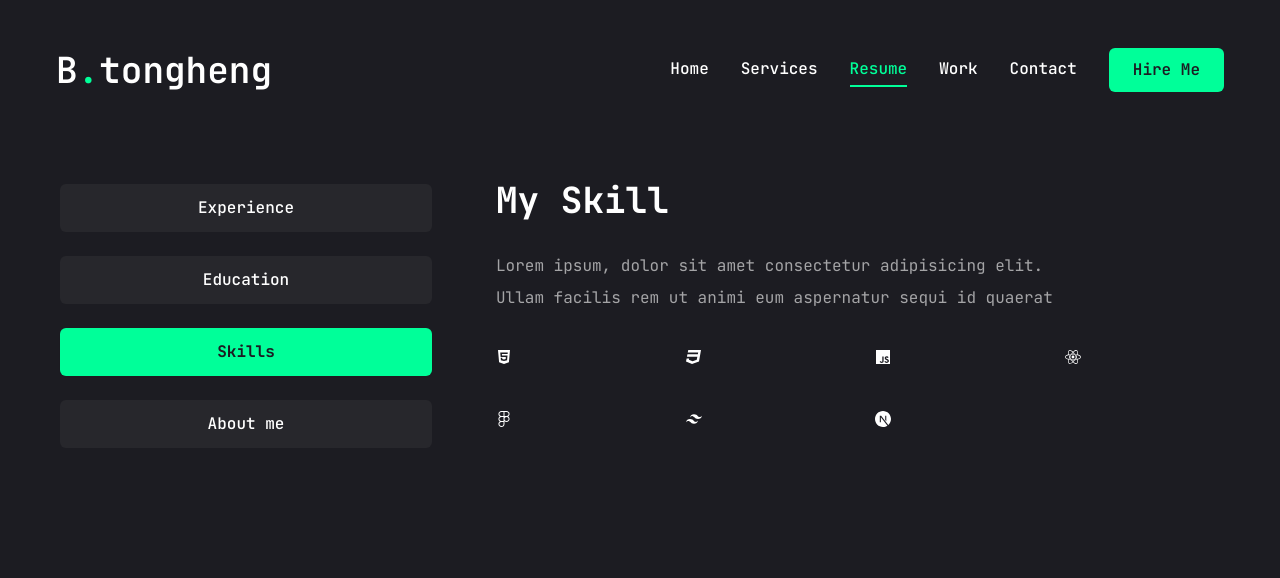
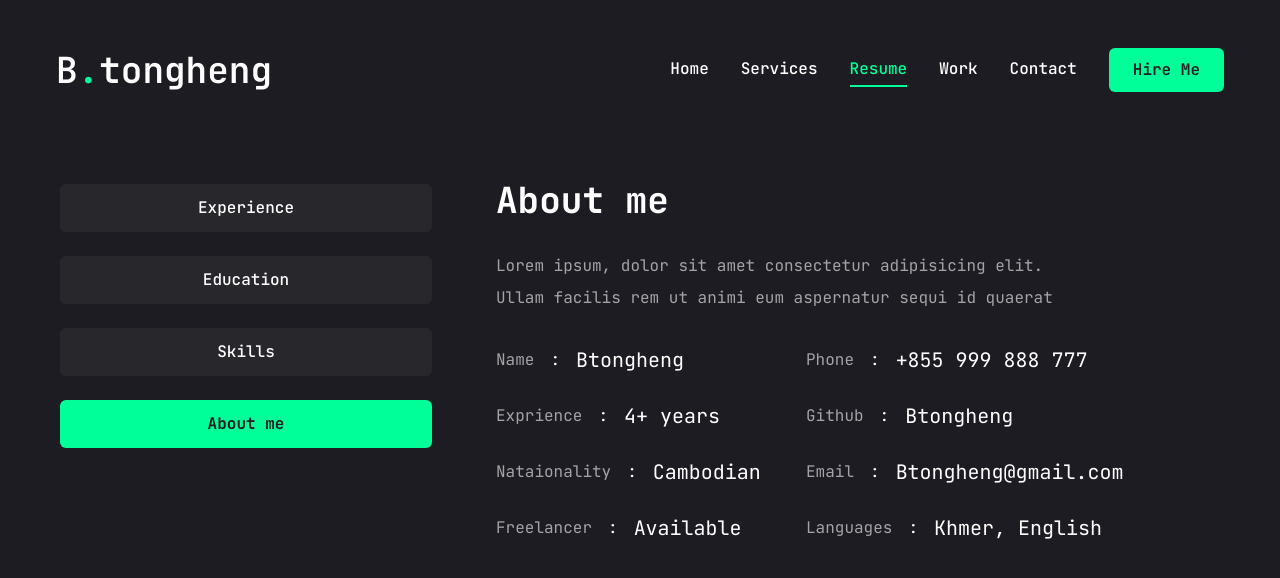
Before and after one commit to seanghaihan/portfolio2.0, a Next.js app: page /resume in a window 1280 px wide. Shown: the top 578 px of the page. Built offline with nearby package versions, Linux system fonts and the light colour scheme.

Commit message:
update resume page

```diff
--- a/app/resume/page.jsx
+++ b/app/resume/page.jsx
@@ -26,6 +26,14 @@
       name: "JavaScript",
     },
     {
+      icon: <SiTailwindcss />,
+      name: "Tailwind CSS",
+    },
+    {
+      icon: <SiNextdotjs />,
+      name: "Next JS",
+    },
+    {
       icon: <FaReact />,
       name: "React JS",
     },
@@ -33,21 +41,12 @@
       icon: <FaFigma />,
       name: "Figma",
     },
-    {
-      icon: <SiTailwindcss />,
-      name: "Tailwind CSS",
-    },
-    {
-      icon: <SiNextdotjs />,
-      name: "Next JS",
-    },
 
   ]
 }
 
 // about data
-const about = [
-  {
+const about = {
     title: "About me",
     desc: 'Lorem ipsum, dolor sit amet consectetur adipisicing elit. Ullam facilis rem ut animi eum aspernatur sequi id quaerat',
     info: [
@@ -79,10 +78,12 @@
         fieldName: "Freelancer",
         fieldValue: "Available",
       },
-
+      {
+        fieldName: "Languages",
+        fieldValue: "Khmer, English",
+      },
     ]
-  }
-]
+}
 
 // experience data
 const experience = {
@@ -153,7 +154,7 @@
   >
     <div className="container mx-auto">
       <Tabs
-        defaultValue="skills"
+        defaultValue="about"
         className="flex flex-col lg:flex-row gap-[60px]"
       >
         <TabsList className="flex flex-col gap-6 w-full max-w-[380px] mx-auto lg:mx-0">
@@ -227,13 +228,13 @@
               <p className="max-w-[600px] text-white/60 mx-auto lg:mx-0">
                 {skills.desc}
               </p>
-            <ul className="grid grid-cols-2 sm:grid-cols-3 md:grid-cols-4 lg:gap-[30px]">
+            <ul className="grid grid-cols-2 sm:grid-cols-3 md:grid-cols-4 lg:gap-[30px] gap-4">
                   {skills.skillList.map(skill =>
                     <li key={skill.name}>
-                      <TooltipProvider>
+                      <TooltipProvider delayDuration={100}>
                       <Tooltip>
-                        <TooltipTrigger>
-                        {skill.icon}
+                        <TooltipTrigger className="w-full h-[150px] bg-[#232329] rounded-lg flex justify-center items-center group">
+                        <div className="text-6xl group-hover:text-accent transition-all duration-300">{skill.icon}</div>
                         </TooltipTrigger>
                         <TooltipContent>
                         {skill.name}
@@ -247,8 +248,25 @@
           </TabsContent>
 
           {/* About me */}
-          <TabsContent value="about" className="w-full">
-            About me
+          <TabsContent value="about" className="w-full text-center lg:text-left">
+            <div className="flex flex-col gap-[30px]">
+            <h3 className="text-4xl font-bold">
+              {about.title}
+              </h3>
+              <p className="max-w-[600px] text-white/60 mx-auto lg:mx-0">
+                {about.desc}
+              </p>
+                <ul className="grid grid-cols-1 xl:grid-cols-2 gap-y-6 max-w-[620px] mx-auto lg:mx-0">
+                  {about.info.map((item, index) =>
+                    <li
+                    key={index}
+                    className="flex items-center justify-center lg:justify-start gap-4">
+                      <span className="text-white/60">{item.fieldName}</span>:
+                      <span className="text-xl">{item.fieldValue}</span>
+                    </li>
+                  )}
+                </ul>
+              </div>
           </TabsContent>
         </div>
       </Tabs>
```
